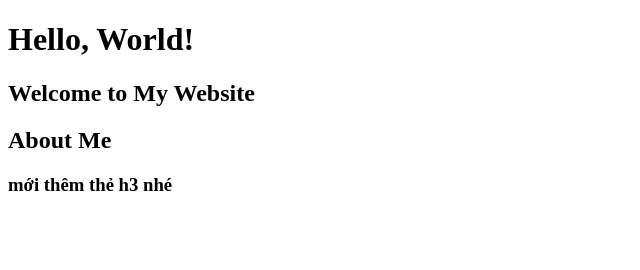
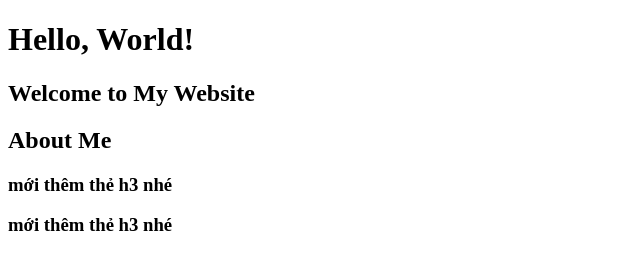
Before and after one commit to letrung140805/duan3, a plain HTML site: page index.html in a window 1280 px wide. Shown: the whole page, without its empty margins (0-640 px from the left). Drawn offline with Linux system fonts and the light colour scheme.

Commit message:
thêm thẻ h3

```diff
--- a/index.html
+++ b/index.html
@@ -10,5 +10,6 @@
     <h2>Welcome to My Website</h2>
     <h2>About Me</h2>
     <h3>mới thêm thẻ h3 nhé</h3>
+    <h3>mới thêm thẻ h3 nhé</h3>
 </body>
 </html>
```
